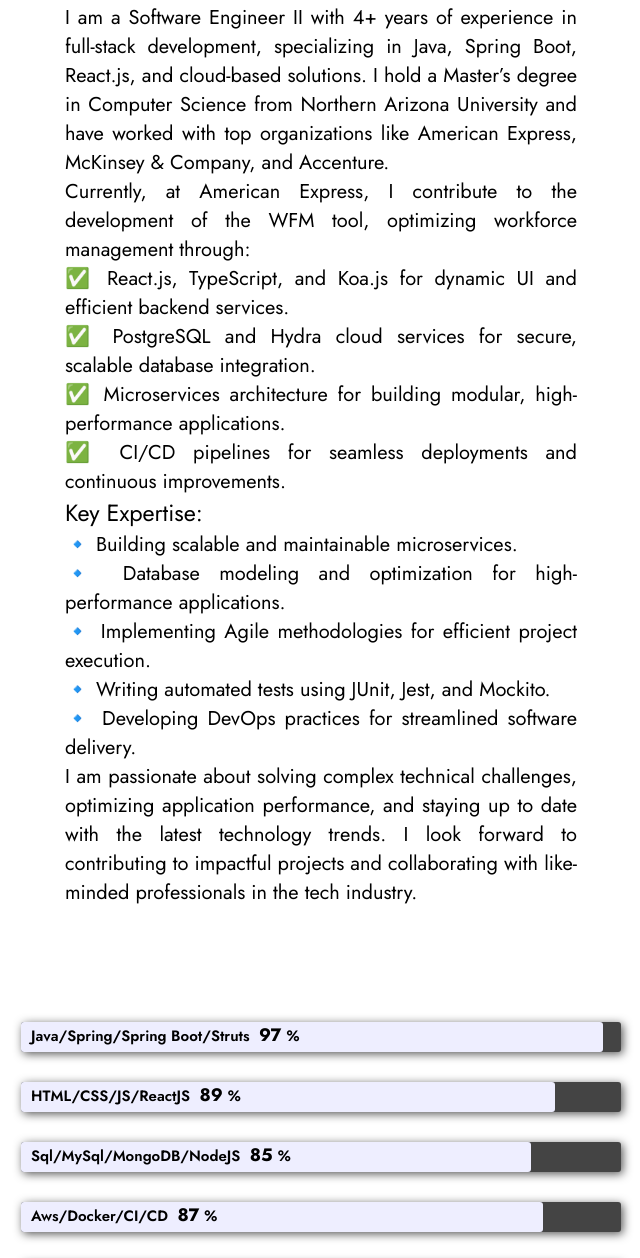
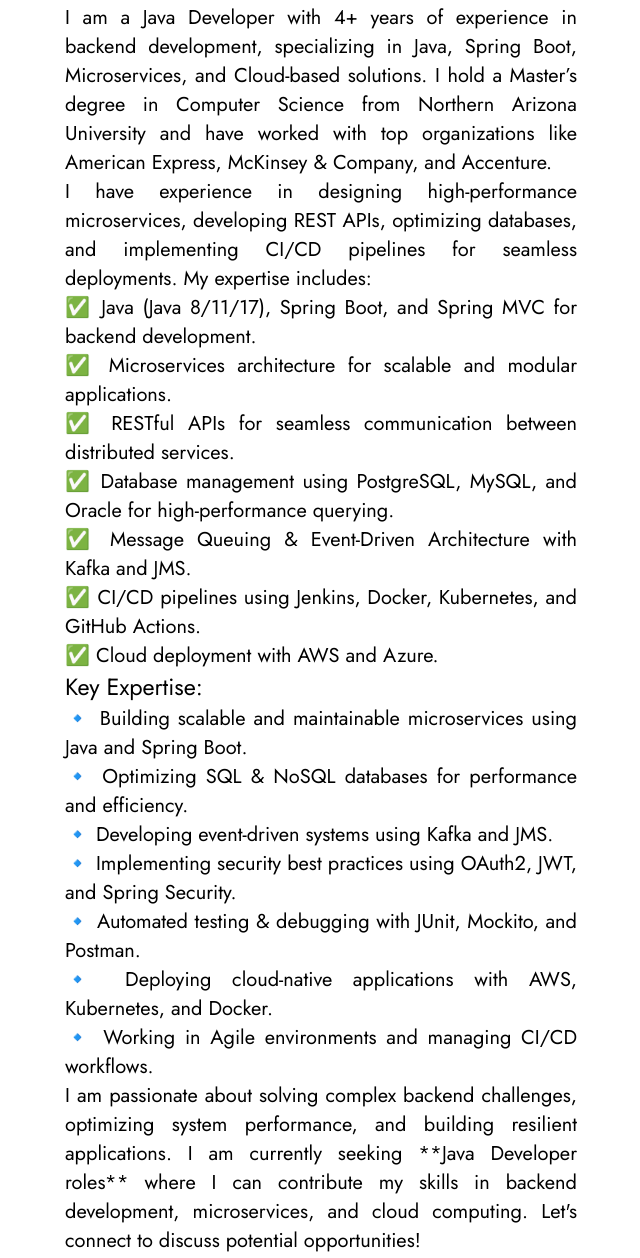
Before and after one commit to abhisripathi/My_Portfolio, a plain HTML site: page index.html in a window 1280 px wide. Shown: the part 1073-2331 px from the top of the page, without its empty margins (319-959 px from the left). Drawn offline with Linux system fonts and the light colour scheme; a web font is replaced by a local one.

Commit message:
Update index.html
updated about me section to java developer

```diff
--- a/index.html
+++ b/index.html
@@ -36,32 +36,40 @@
     <h1 class="section-heading section-2-heading">About Me</h1>
     <div class="summary">
         <p>
-                    I am a <strong>Software Engineer II</strong> with <strong>4+ years of experience</strong> in full-stack development, specializing in
-                    <strong>Java, Spring Boot, React.js, and cloud-based solutions</strong>. I hold a Master’s degree in Computer Science from
+            I am a <strong>Java Developer</strong> with <strong>4+ years of experience</strong> in backend development, specializing in
+            <strong>Java, Spring Boot, Microservices, and Cloud-based solutions</strong>. I hold a Master’s degree in Computer Science from
             Northern Arizona University and have worked with top organizations like <strong>American Express, McKinsey & Company, and Accenture</strong>.
         </p>
 
-                <p>Currently, at <strong>American Express</strong>, I contribute to the development of the <strong>WFM tool</strong>, optimizing workforce management through:</p>
+        <p>
+            I have experience in designing <strong>high-performance microservices, developing REST APIs, optimizing databases, and implementing CI/CD pipelines</strong> for seamless deployments. My expertise includes:
+        </p>
 
         <ul class="skills-list">
-                    <li>✅ <strong>React.js, TypeScript, and Koa.js</strong> for dynamic UI and efficient backend services.</li>
-                    <li>✅ <strong>PostgreSQL and Hydra cloud services</strong> for secure, scalable database integration.</li>
-                    <li>✅ <strong>Microservices architecture</strong> for building modular, high-performance applications.</li>
-                    <li>✅ <strong>CI/CD pipelines</strong> for seamless deployments and continuous improvements.</li>
+            <li>✅ <strong>Java (Java 8/11/17), Spring Boot, and Spring MVC</strong> for backend development.</li>
+            <li>✅ <strong>Microservices architecture</strong> for scalable and modular applications.</li>
+            <li>✅ <strong>RESTful APIs</strong> for seamless communication between distributed services.</li>
+            <li>✅ <strong>Database management</strong> using PostgreSQL, MySQL, and Oracle for high-performance querying.</li>
+            <li>✅ <strong>Message Queuing & Event-Driven Architecture</strong> with Kafka and JMS.</li>
+            <li>✅ <strong>CI/CD pipelines</strong> using Jenkins, Docker, Kubernetes, and GitHub Actions.</li>
+            <li>✅ <strong>Cloud deployment</strong> with AWS and Azure.</li>
         </ul>
 
         <h3>Key Expertise:</h3>
         <ul class="expertise-list">
-                        <li>🔹 <strong>Building scalable and maintainable microservices.</strong></li>
-                        <li>🔹 <strong>Database modeling and optimization</strong> for high-performance applications.</li>
-                        <li>🔹 <strong>Implementing Agile methodologies</strong> for efficient project execution.</li>
-                        <li>🔹 <strong>Writing automated tests</strong> using <strong>JUnit, Jest, and Mockito.</strong></li>
-                        <li>🔹 <strong>Developing DevOps practices</strong> for streamlined software delivery.</li>
+            <li>🔹 <strong>Building scalable and maintainable microservices</strong> using Java and Spring Boot.</li>
+            <li>🔹 <strong>Optimizing SQL & NoSQL databases</strong> for performance and efficiency.</li>
+            <li>🔹 <strong>Developing event-driven systems</strong> using Kafka and JMS.</li>
+            <li>🔹 <strong>Implementing security best practices</strong> using OAuth2, JWT, and Spring Security.</li>
+            <li>🔹 <strong>Automated testing & debugging</strong> with JUnit, Mockito, and Postman.</li>
+            <li>🔹 <strong>Deploying cloud-native applications</strong> with AWS, Kubernetes, and Docker.</li>
+            <li>🔹 <strong>Working in Agile environments</strong> and managing CI/CD workflows.</li>
         </ul>
+
         <p>
-                    I am passionate about <strong>solving complex technical challenges</strong>, optimizing application performance, and
-                    staying up to date with the latest technology trends. I look forward to contributing to impactful projects
-                    and collaborating with <strong>like-minded professionals</strong> in the tech industry.
+            I am passionate about <strong>solving complex backend challenges, optimizing system performance, and building resilient applications</strong>.
+            I am currently seeking **Java Developer roles** where I can contribute my skills in backend development, microservices, and cloud computing.
+            Let's connect to discuss potential opportunities!
         </p>
     </div>
             <div class="progress-bars-wrapper">
```
Lines whose indentation alone changed are shown as unchanged.
